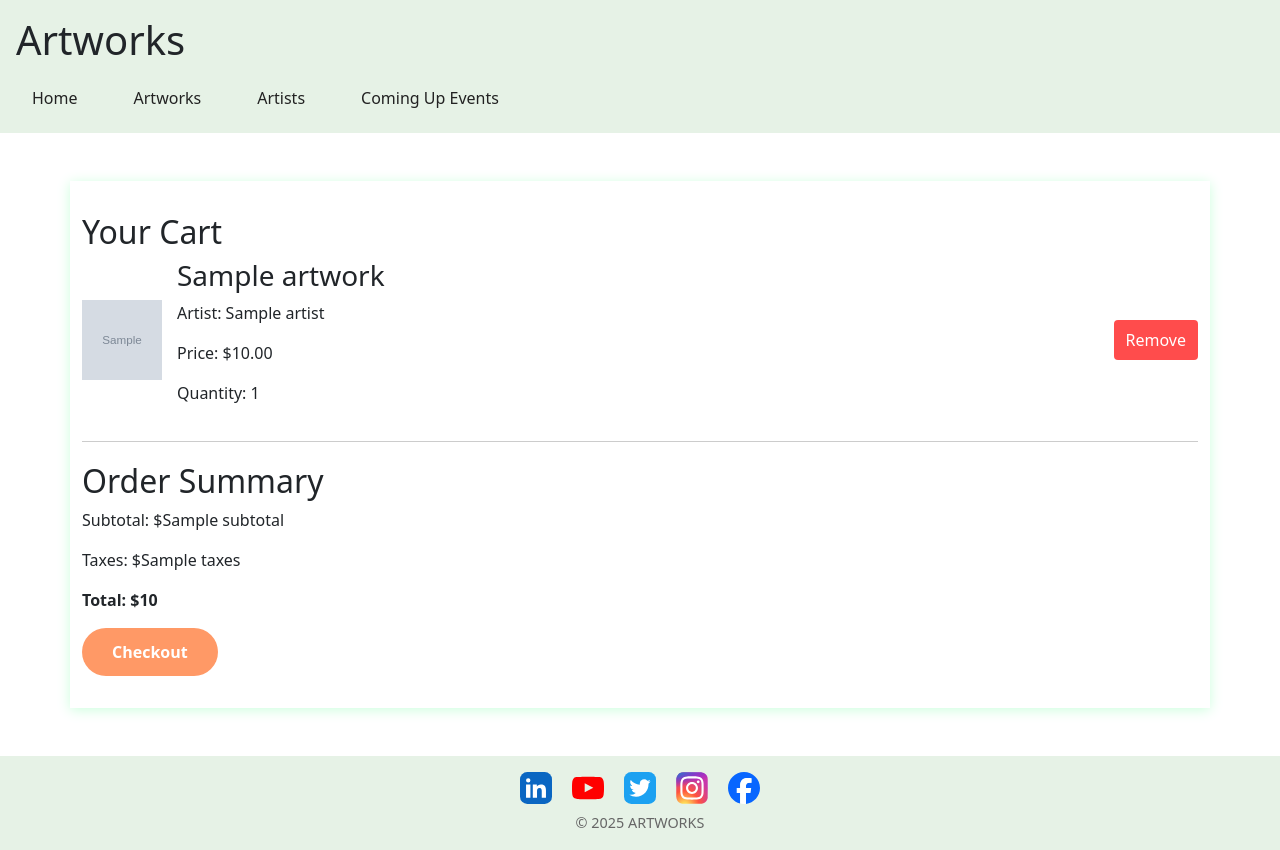
After one commit to kakilian/artworks, a Django app: template templates/artworks/cart.html in a window 1280 px wide. The commit adds this page. Run offline with Django 5.2, Linux system fonts and the light colour scheme; tables that the repository leaves empty hold one stand-in row (values such as "Sample post"); the template is opened without the code that fills it: values that come from a table or form of the project are taken from there, most other values are stand-ins (such as "Sample title", 1, 10 or a date in 2020); grey boxes marked "Sample" are stand-in pictures.

Commit message:
Added Cart

```diff
--- a/artworks/admin.py
+++ b/artworks/admin.py
@@ -1,5 +1,7 @@
 from django.contrib import admin
-from .models import Artwork, Artist
+from .models import Artwork, Artist, Cart, CartItem
 
 admin.site.register(Artwork)
 admin.site.register(Artist)
+admin.site.register(Cart)
+admin.site.register(CartItem)
--- a/artworks/models.py
+++ b/artworks/models.py
@@ -1,4 +1,5 @@
 from django.db import models
+from django.contrib.auth.models import User
 
 
 class Artist(models.Model):
@@ -13,9 +14,6 @@ class Artwork(models.Model):
     CATEGORY_CHOICES = [
         ('painting', 'Painting'),
         ('sculpture', 'Sculpture'),
-    #    ('photography', 'Photography'),
-    #    ('drawing', 'Drawing'),
-    #    ('digital', 'Digital Art'),
     ]
 
     title = models.CharField(max_length=200)
@@ -37,3 +35,30 @@ class Artwork(models.Model):
 
     def __str__(self):
         return self.title
+
+
+class Cart(models.Model):
+    user = models.OneToOneField(User, on_delete=models.CASCADE, related_name='cart')
+
+    def __str__(self):
+        return f"Cart for {self.user.username}"
+
+    def subtotal(self):
+        return sum(item.total_price() for item in self.items.all())
+
+    def taxes(self):
+        return self.subtotal() * 0.19
+
+    def total(self):
+        return self.subtotal() + self.taxes()
+
+
+class CartItem(models.Model):
+    cart = models.ForeignKey(Cart, on_delete=models.CASCADE, related_name='items')
+    artwork = models.ForeignKey(Artwork, on_delete=models.CASCADE)
+
+    def total_price(self):
+        return self.artwork.price  # quantity always 1, so no multiplication
+
+    def __str__(self):
+        return self.artwork.title
--- a/artworks/urls.py
+++ b/artworks/urls.py
@@ -1,7 +1,12 @@
 from django.urls import path
-from .views import artwork_list, artwork_detail
+from .views import artwork_list, artwork_detail, cart_page, update_quantity, remove_item, checkout_page
+
 
 urlpatterns = [
     path('', artwork_list, name='artworks_list'),         # /artworks/
     path('<int:pk>/', artwork_detail, name='artwork_detail'),  # /artworks/
+    path('cart/', cart_page, name='cart_page'),  # /artworks/cart/
+    path('cart/update/<int:item_id>/', update_quantity, name='update_quantity'),  # /artworks/cart/update/
+    path('cart/remove/<int:item_id>/', remove_item, name='remove_item'),  # /artworks/cart/remove/
+    path('checkout/', checkout_page, name='checkout_page'),  # /artworks/checkout/
 ]
--- /dev/null
+++ b/templates/artworks/cart.html
@@ -0,0 +1,41 @@
+{% extends 'artworks/base.html' %}
+{% load static %}
+
+{% block content %}
+<h2>Your Cart</h2>
+
+{% if cart_items %}
+  <div class="cart-items">
+    {% for item in cart_items %}
+      <div class="cart-item" style="display:flex; align-items:center; margin-bottom: 20px;">
+        {% if item.artwork.image %}
+          <img src="{{ item.artwork.image.url }}" alt="{{ item.artwork.title }}" style="width: 80px; height: 80px; object-fit: cover; margin-right: 15px;" />
+        {% endif %}
+        <div style="flex-grow:1;">
+          <h3>{{ item.artwork.title }}</h3>
+          <p>Artist: {{ item.artwork.artist.name }}</p>
+          <p>Price: ${{ item.artwork.price }}</p>
+          <p>Quantity: 1</p>
+        </div>
+        <div>
+          <form method="post" action="{% url 'remove_item' item.id %}">
+            {% csrf_token %}
+            <button type="submit" style="background:#ff4c4c; color:white; border:none; padding: 8px 12px; border-radius: 4px; cursor:pointer;">Remove</button>
+          </form>
+        </div>
+      </div>
+    {% endfor %}
+  </div>
+
+  <div class="order-summary" style="border-top: 1px solid #ccc; padding-top: 20px;">
+    <h2>Order Summary</h2>
+    <p>Subtotal: ${{ subtotal }}</p>
+    <p>Taxes: ${{ taxes }}</p>
+    <p><strong>Total: ${{ total }}</strong></p>
+    <button onclick='window.location.href="{% url "checkout" %}"' style="background:#ff9966; color:#fff; border:none; padding: 12px 30px; border-radius: 50px; cursor:pointer; font-weight:bold;">Checkout</button>
+  </div>
+
+{% else %}
+  <p>Your cart is empty.</p>
+{% endif %}
+{% endblock %}
--- /dev/null
+++ b/templates/artworks/checkout.html
@@ -0,0 +1,6 @@
+{% extends 'artworks/base.html' %}
+
+{% block content %}
+<h1>Checkout</h1>
+<p>This is a placeholder page for checkout. Implementation to come.</p>
+{% endblock %}
```
Also changed, not shown: artworks/views.py (+48 -2 lines), templates/artworks/artwork_detail.html (+15 -1 lines), artworks/migrations/0003_cart_cartitem.py (added).
